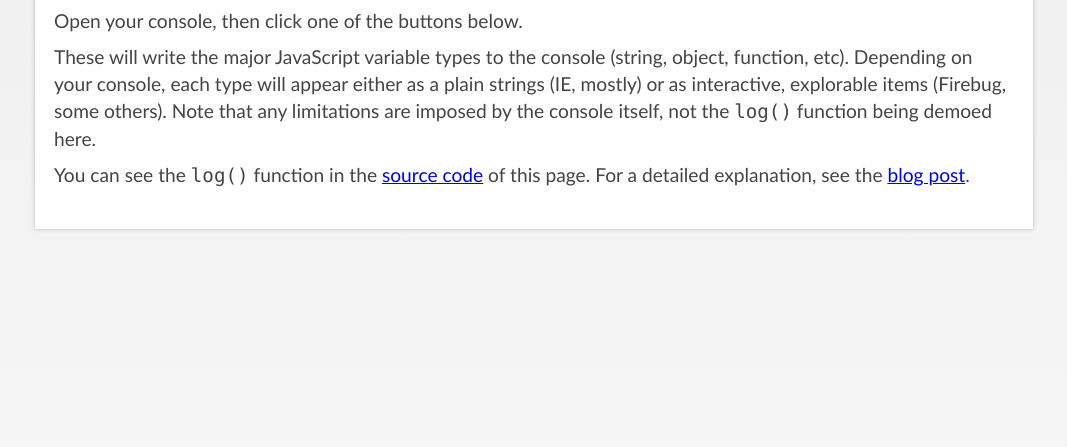
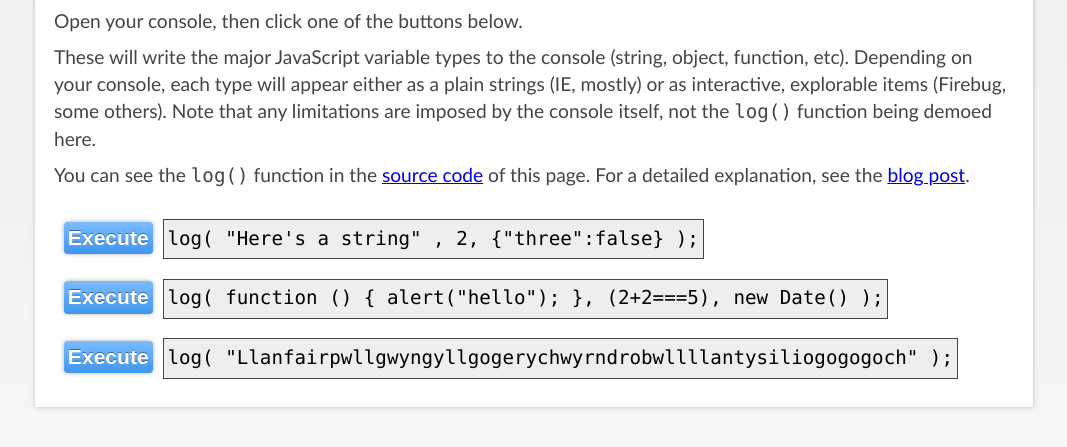
Before and after one commit to patik/console.log-wrapper, a plain HTML site: page index.html in a window 1280 px wide. Shown: the part 95-542 px from the top of the page, without its empty margins (106-1173 px from the left). Drawn offline with nearby package versions, Linux system fonts and the light colour scheme.

Commit message:
Moving demo-related JS to the index.html file to keep things tidier.

```diff
--- a/index.html
+++ b/index.html
@@ -28,7 +28,43 @@
   <!-- That's all there is to see, really. Everything below this comment is purely for the demo itself. -->
 
   <script src="http://code.jquery.com/jquery-1.5.2.min.js"></script>
-  <script src="script.js"></script>
+  <script>
+  var commands = {
+		'log-exec1': {
+			'method': function () { log( "Here's a string" , 2, {"three":false} ); }
+		},
+		'log-exec2': {
+			'method': function () { log( function () { alert("hello"); }, (2+2===5), new Date() ); }
+		},
+		'log-exec3': {
+			'method': function () { log( "Llanfairpwllgwyngyllgogerychwyrndrobwllllantysiliogogogoch" ); }
+		}
+	};
+
+	$(document).ready(function () {
+		for (var i in commands) {
+			var $li = $("<li>");
+			$("<input>", {
+				"type": "button",
+				"class": "log-exec",
+				"id": i,
+				"value": "Execute"
+			}).appendTo($li);
+
+			$("<code>")
+				.html(commands[i].method.toString().replace(/^function\s\(\)\s\{\s/,'').replace(/\s\}$/,''))
+				.appendTo($li);
+
+			$('#command-list').append($li);
+		}
+
+		$('.log-exec').click(function () {
+			commands[this.id].method();
+		});
+	});
+
+	// Array.prototype.slice.call(arguments)
+  </script>
 
   <!-- asynchronous google analytics: mathiasbynens.be/notes/async-analytics-snippet
   <script>
```
